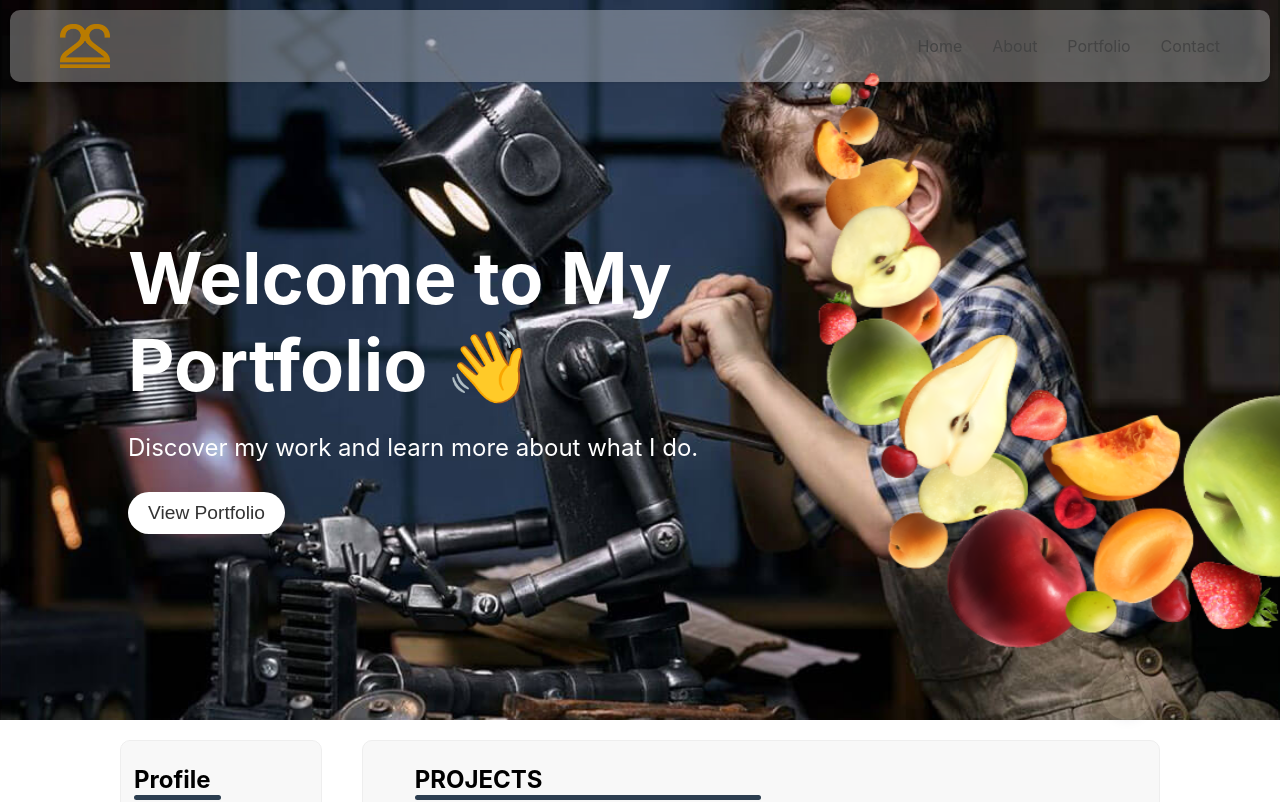
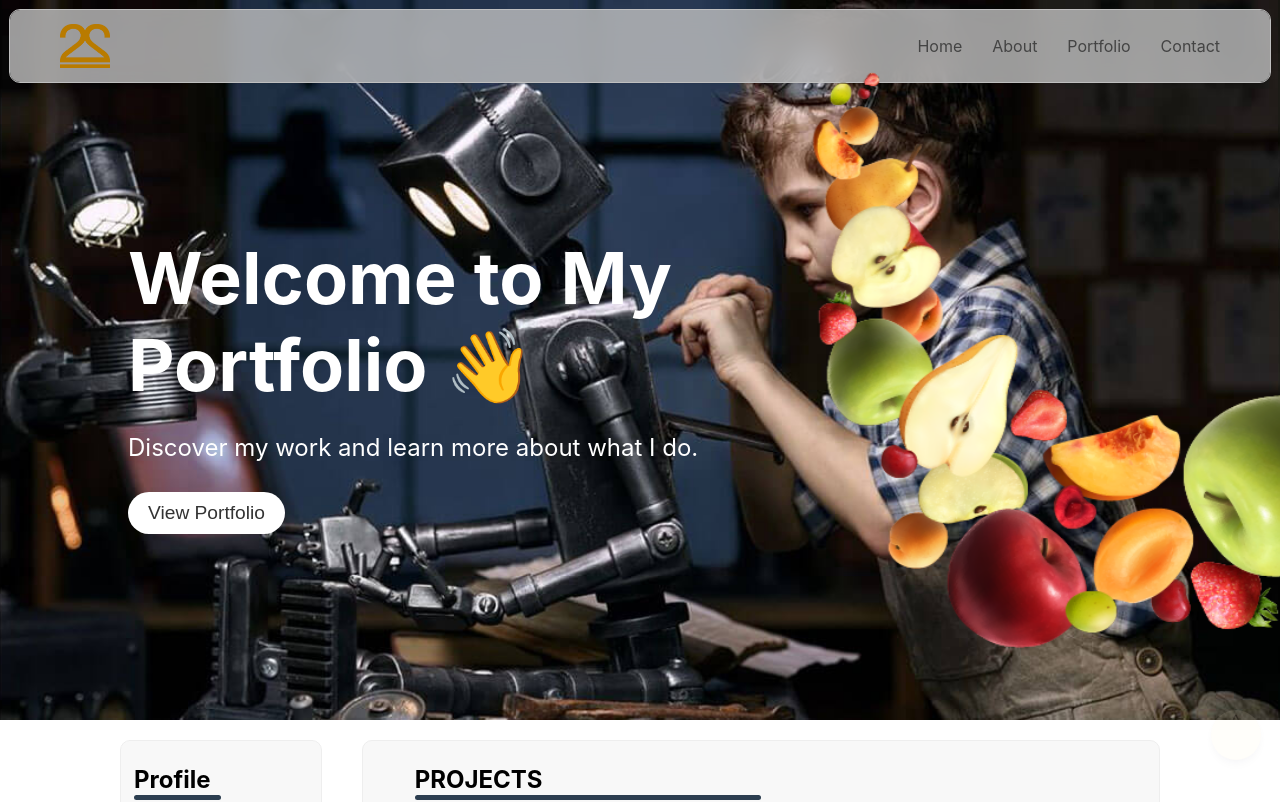
Before and after one commit to esmond-adjei/portfolio-website, a React (Create React App) app in the folder portfolio-front/: page / in a window 1280 px wide. Shown: the top 802 px of the page. Built offline with nearby package versions, Linux system fonts and the light colour scheme.

Commit message:
modified:   portfolio-front/src/style/component-styles/Content.css 	modified:   portfolio-front/src/style/component-styles/Header.css

```diff
--- a/portfolio-front/src/style/component-styles/Content.css
+++ b/portfolio-front/src/style/component-styles/Content.css
@@ -55,8 +55,8 @@
 
 .back-to-top {
     position: fixed;
-    bottom: 10%;
-    right: 10%;
+    bottom: 5%;
+    right: 1.5%;
     width: 50px;
     height: 50px;
     border-radius: 50px;
--- a/portfolio-front/src/style/component-styles/Header.css
+++ b/portfolio-front/src/style/component-styles/Header.css
@@ -11,10 +11,11 @@ header {
     justify-content: space-between;
     align-items: center;
     padding: 10px 50px;
-    background-color: #ffffff4e;
+    background-color: #c1c1c1cc;
     /* background: var(--background-gradient); */
     box-shadow: 0px 1px 3px rgba(0, 0, 0, 0.1);
-    backdrop-filter: blur(56px);
+    backdrop-filter: blur(12px);
+    outline: thin solid #bfbfbf;
 }
 
 header img {
```
